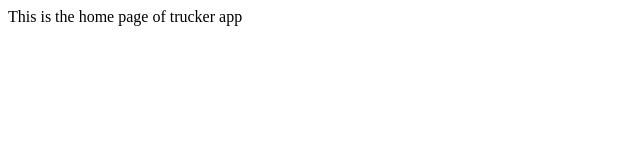
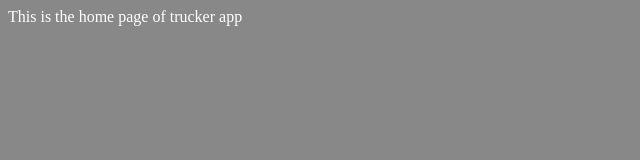
Before and after one commit to prashanthkadaganchi/trucker, a plain HTML site: page src/index.html in a window 1280 px wide. Shown: the whole page, without its empty margins (0-640 px from the left). Drawn offline with Linux system fonts and the light colour scheme.

Commit message:
add style to the app

```diff
--- a/src/index.html
+++ b/src/index.html
@@ -2,6 +2,7 @@
 <html>
 <head>
 	<title>Application</title>
+	<link rel="stylesheet" type="text/css" href="style.css">
 </head>
 <body>
 This is the home page of trucker app
--- /dev/null
+++ b/src/style.css
@@ -0,0 +1,4 @@
+body{
+	color:white;
+	background: #888
+}
```
